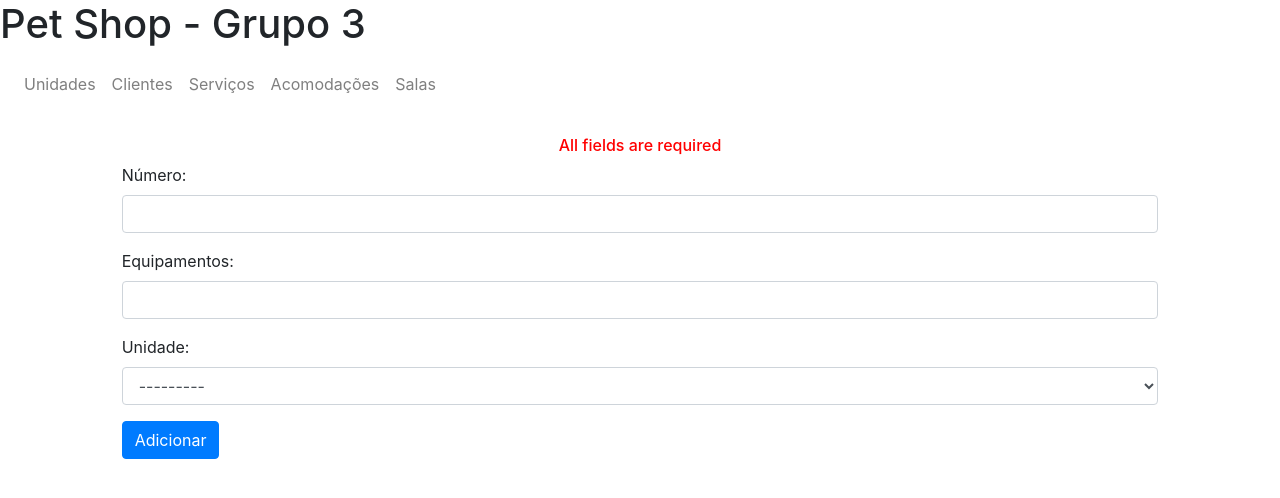
After one commit to VitorWall/pet_shop_bd, a Django app: page /nova-sala in a window 1280 px wide. The commit adds this page. Shown: the top 498 px of the page. Run offline with Django 3.2, Linux system fonts and the light colour scheme; data that the repository does not hold is empty; some libraries are stand-ins or nearby versions.

Commit message:
Tela de salas

```diff
--- a/pet_shop_bd/sistema_pet_shop/forms.py
+++ b/pet_shop_bd/sistema_pet_shop/forms.py
@@ -32,3 +32,8 @@ class FuncionarioForm (forms.ModelForm):
         model = Funcionario
         fields = "__all__"
         widgets = {'unidade': forms.HiddenInput()}
+
+class SalaForm(forms.ModelForm):
+    class Meta:
+        model = Sala
+        fields = "__all__"
--- /dev/null
+++ b/pet_shop_bd/sistema_pet_shop/templates/nova_sala.html
@@ -0,0 +1,44 @@
+{% extends "sistema_pet_shop/base.html"%}
+{% load widget_tweaks %}
+
+{% block title %}Nova Sala{% endblock %}
+
+{% block content %}
+<div class="container-fluid">
+    <div class="row">
+        <div class="col-md-1 col-xs-1 col-sm-1"></div>
+
+        <div class="col-md-10 col-xs-10 col-sm-10 ">
+            <br />
+            <h6 style="text-align:center;">
+                <font color="red"> All fields are required</font>
+            </h6>
+        </div>
+        <div class="col-md-1 col-xs-1 col-sm-1">
+        </div>
+    </div>
+    <div class="row">
+        <div class="col-md-1 col-xs-1 col-sm-1"></div>
+        <div class="col-md-10 col-xs-10 col-sm-10">
+            <form method="post" novalidate>
+                {% csrf_token %}
+                {% for hidden_field in form.hidden_fields %}
+                {{ hidden_field }}
+                {% endfor %}
+                {% for field in form.visible_fields %}
+                <div class="form-group">
+                    {{ field.label_tag }}
+                    {% render_field field class="form-control" %}
+                    {% if field.help_text %}
+                    <small class="form-text text-muted">{{ field.help_text }}</small>
+                    {% endif %}
+                </div>
+                {% endfor %}
+                <button type="submit" class="btn btn-primary">Adicionar</button>
+            </form>
+            <br>
+        </div>
+        <div class="col-md-1 col-xs-1 col-sm-1"></div>
+    </div>
+</div>
+{% endblock %}
--- a/pet_shop_bd/sistema_pet_shop/templates/sistema_pet_shop/base.html
+++ b/pet_shop_bd/sistema_pet_shop/templates/sistema_pet_shop/base.html
@@ -31,6 +31,9 @@
                 <li class="nav-item">
                     <a class="nav-link" href="/acomodacoes">Acomodações</a>
                 </li>
+                <li class="nav-item">
+                    <a class="nav-link" href="/salas">Salas</a>
+                </li>
             </ul>
         </div>
     </nav>
--- a/pet_shop_bd/sistema_pet_shop/templates/sistema_pet_shop/unidade_detail.html
+++ b/pet_shop_bd/sistema_pet_shop/templates/sistema_pet_shop/unidade_detail.html
@@ -4,9 +4,9 @@
 
 {% block content %}
     <h5><a href="/funcionarios/{{unidade.id}}">Quadro de funcionários</a></h5>
-    <h5>Serviços Oferecidos</h5>
-    <h5>Salas</h5>
-    <h5>Acomodações</h5>
+    <h5><a href="/servicos/{{unidade.id}}"></a>Serviços Oferecidos</h5>
+    <h5><a href="/salas/{{unidade.id}}"></a>Salas</h5>
+    <h5><a href="/acomodacoes/{{unidade.id}}"></a>Acomodações</h5>
     <h5>Estoque</h5>
 
 {% endblock %}
--- a/pet_shop_bd/sistema_pet_shop/urls.py
+++ b/pet_shop_bd/sistema_pet_shop/urls.py
@@ -30,5 +30,9 @@ urlpatterns = [
     path('acomodacoes', views.Acomodacoes.as_view(), name="acomodacoes"),
     path('editar-acomodacao/<int:pk>', views.editAcomodacao, name="nova-acomodacao"),
     path('delete-acomodacao/<int:pk>', views.deleteAcomodacao, name='delete-acomodacao'),
+    path('nova-sala', views.novaSala, name="nova-sala"),
+    path('salas', views.Salas.as_view(), name="salas"),
+    path('editar-sala/<int:pk>', views.editSala, name="nova-sala"),
+    path('delete-sala/<int:pk>', views.deleteSala, name='delete-sala'),
 
 ]
--- a/pet_shop_bd/sistema_pet_shop/views.py
+++ b/pet_shop_bd/sistema_pet_shop/views.py
@@ -194,3 +194,30 @@ def deleteAcomodacao (request, pk, template_name=''):
     acomodacao = get_object_or_404(Acomodacao, id=pk)
     acomodacao.delete()
     return redirect('/acomodacoes')
+
+
+def novaSala (request):
+    if request.method == 'POST':
+        form = SalaForm(request.POST)
+        if form.is_valid():
+            form.save()
+            return redirect('sistema_pet_shop:salas')
+    form = SalaForm()
+
+    return render(request,'nova_sala.html',{'form': form})
+
+class Salas (ListView):
+    model = Sala
+
+def editSala (request, pk, template_name='sistema_pet_shop/edit_sala.html'):
+    sala = get_object_or_404(Sala, id=pk)
+    form = SalaForm(request.POST or None, instance=sala)
+    if form.is_valid():
+        form.save()
+        return redirect('sistema_pet_shop:salas')
+    return render(request, template_name, {'form':form})
+
+def deleteSala (request, pk, template_name=''):
+    sala = get_object_or_404(Sala, id=pk)
+    sala.delete()
+    return redirect('/salas')
```
Also changed, not shown: pet_shop_bd/sistema_pet_shop/templates/sistema_pet_shop/edit_sala.html (added, +43 -0 lines), pet_shop_bd/sistema_pet_shop/templates/sistema_pet_shop/sala_list.html (added, +34 -0 lines), pet_shop_bd/sistema_pet_shop/migrations/0001_initial.py.
